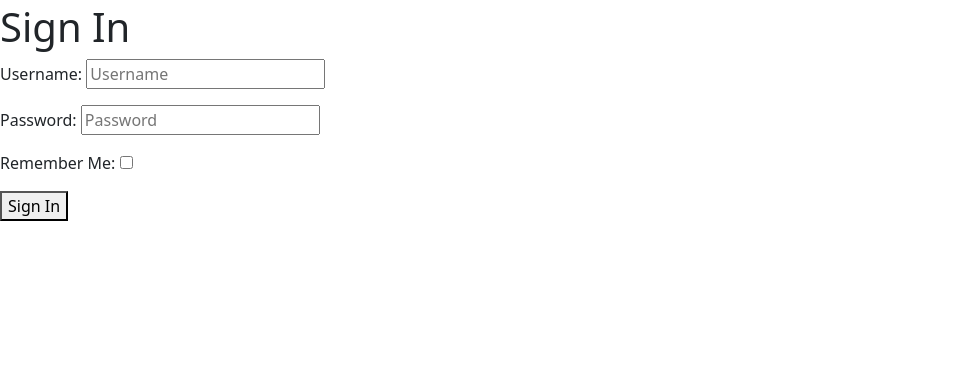
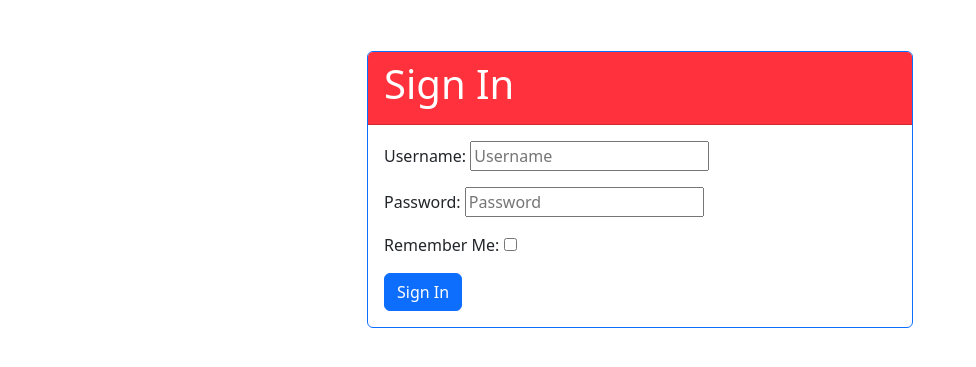
Before and after one commit to sonetto104/CIPP4-PRegan, a Django app: page /accounts/login/ in a window 1280 px wide. Shown: the part 123-490 px from the top of the page, without its empty margins (0-976 px from the left). Run offline with Django 4.2, Linux system fonts and the light colour scheme; some libraries are stand-ins or nearby versions.

Commit message:
Stlye profile view very basically. Add basic style to login html.

```diff
--- /dev/null
+++ b/static/css/style.css
@@ -0,0 +1,3 @@
+.bg-red-pianophiles {
+    background-color: #ff313c;
+  }
--- a/templates/account/login.html
+++ b/templates/account/login.html
@@ -6,41 +6,25 @@
 {% block head_title %}{% trans "Sign In" %}{% endblock %}
 
 {% block content %}
-
-<h1>{% trans "Sign In" %}</h1>
-
-{% get_providers as socialaccount_providers %}
-
-<!-- {% if socialaccount_providers %}
-<p>{% blocktrans with site.name as site_name %}Please sign in with one
-of your existing third party accounts. Or, <a href="{{ signup_url }}">sign up</a>
-for a {{ site_name }} account and sign in below:{% endblocktrans %}</p>
-
-<div class="socialaccount_ballot">
-
-  <ul class="socialaccount_providers">
-    {% include "socialaccount/snippets/provider_list.html" with process="login" %}
-  </ul>
-
-  <div class="login-or">{% trans 'or' %}</div>
-
+<div class="container">
+  <div class="row justify-content-center">
+    <div class="col-md-6">
+      <div class="card border-primary mt-5">
+        <div class="card-header bg-red-pianophiles text-white">
+          <h1 class="card-title">{% trans "Sign In" %}</h1>
         </div>
-
-{% include "socialaccount/snippets/login_extra.html" %}
-
-{% else %}
-<p>{% blocktrans %}If you have not created an account yet, then please
-<a href="{{ signup_url }}">sign up</a> first.{% endblocktrans %}</p> -->
-<!-- {% endif %} -->
-
+        <div class="card-body">
           <form class="login" method="POST" action="{% url 'account_login' %}">
             {% csrf_token %}
             {{ form.as_p }}
             {% if redirect_field_value %}
             <input type="hidden" name="{{ redirect_field_name }}" value="{{ redirect_field_value }}" />
             {% endif %}
-  <!-- <a class="button secondaryAction" href="{% url 'account_reset_password' %}">{% trans "Forgot Password?" %}</a> -->
-  <button class="primaryAction" type="submit">{% trans "Sign In" %}</button>
+            <button class="btn btn-primary btn-block" type="submit">{% trans "Sign In" %}</button>
           </form>
-
+        </div>
+      </div>
+    </div>
+  </div>
+</div>
 {% endblock %}
--- a/templates/base.html
+++ b/templates/base.html
@@ -13,7 +13,7 @@
       <meta name="viewport" content="width=device-width, initial-scale=1" />
       <link href="https://cdn.jsdelivr.net/npm/bootstrap@5.3.0/dist/css/bootstrap.min.css" rel="stylesheet" integrity="sha384-9ndCyUaIbzAi2FUVXJi0CjmCapSmO7SnpJef0486qhLnuZ2cdeRhO02iuK6FUUVM" crossorigin="anonymous">
       <script src="https://cdn.jsdelivr.net/npm/bootstrap@5.3.0/dist/js/bootstrap.bundle.min.js" integrity="sha384-geWF76RCwLtnZ8qwWowPQNguL3RmwHVBC9FhGdlKrxdiJJigb/j/68SIy3Te4Bkz" crossorigin="anonymous"></script>
-      <!-- <link rel="stylesheet" href="{% static 'css/style.css' %}"> -->
+      <link rel="stylesheet" href="{% static 'css/style.css' %}">
 
   </head>
 
```
Also changed, not shown: templates/post_list.html (+34 -8 lines). Lines whose indentation alone changed are shown as unchanged.
